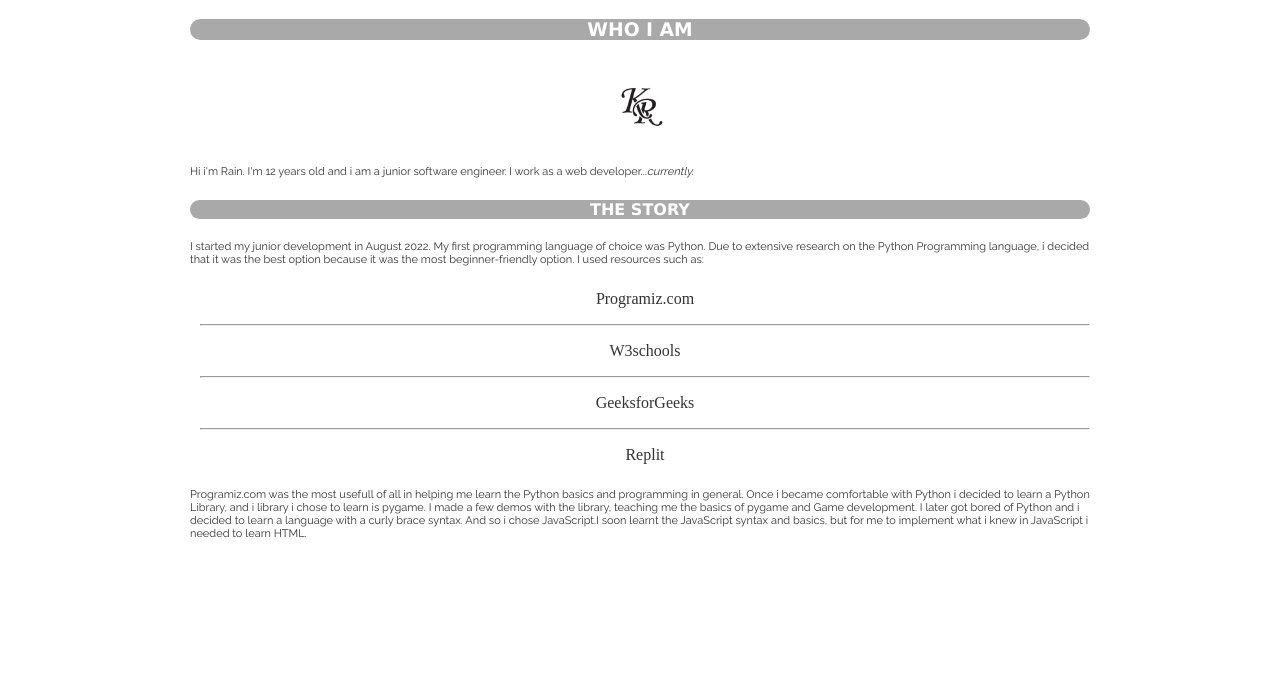
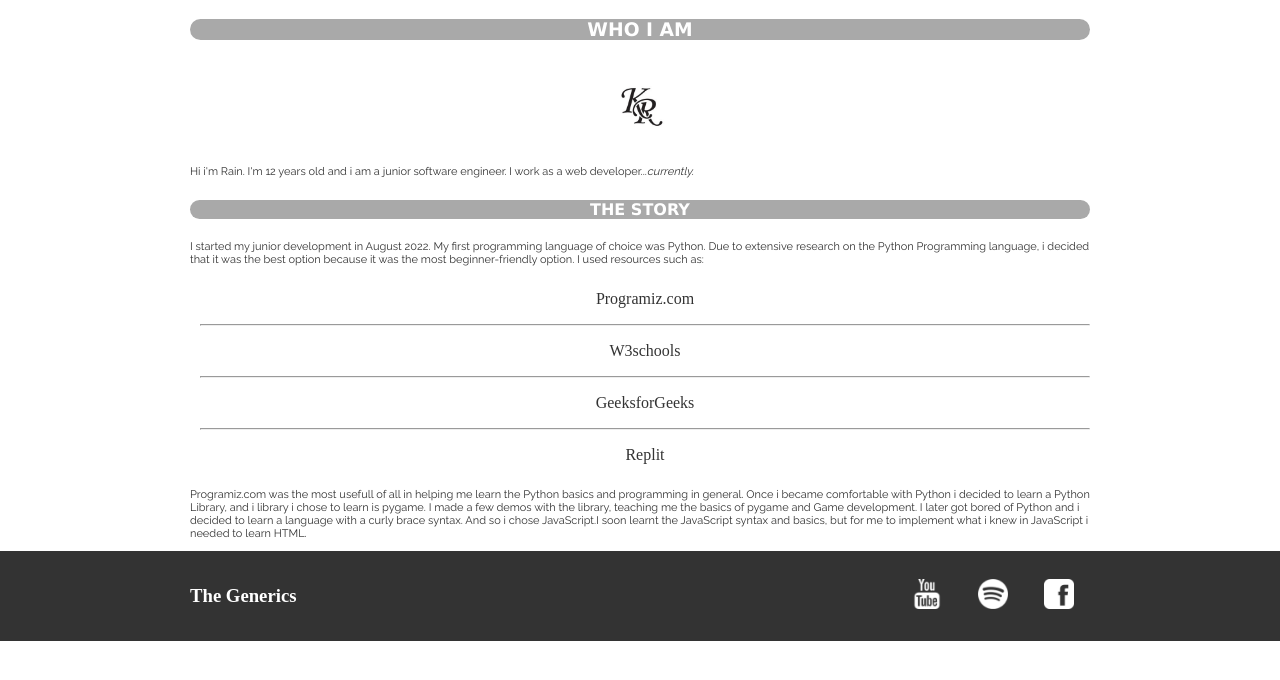
Before and after one commit to Rain-della/Faker_Web, a website: page index.html in a window 1280 px wide. Drawn offline with Linux system fonts and the light colour scheme.

Commit message:
Trying a footer bar

```diff
--- a/index.html
+++ b/index.html
@@ -68,6 +68,28 @@
         implement what i knew in JavaScript i needed to learn HTML.
       </p>
     </section>
+    <footer class="main-footer">
+      <div class="container main-footer-container">
+        <h3 class="band-name">The Generics</h3>
+        <ul class="nav footer-nav">
+          <li>
+            <a href="http://www.youtube.com" target="_blank">
+              <img src="images/Youtube Logo.png" alt="Youtube Logo" />
+            </a>
+          </li>
+          <li>
+            <a href="http://www.spotify.com" target="_blank">
+              <img src="images/Spotify Logo.png" alt="Spotify Logo" />
+            </a>
+          </li>
+          <li>
+            <a href="http://www.facebook.com" target="_blank">
+              <img src="images/Facebook Logo.png" alt="Facebook Logo" />
+            </a>
+          </li>
+        </ul>
+      </div>
+    </footer>
     <script src="script.js"></script>
   </body>
 </html>
--- a/style.css
+++ b/style.css
@@ -81,6 +81,56 @@ p {
   animation: header2-container 6s linear;
 }
 
+.container {
+  max-width: 900px;
+  margin: 0 auto;
+  padding: 0 1.5em;
+  height: auto;
+}
+
+.main-footer {
+  background-color: #333;
+  color: white;
+  padding: 0.25em 0;
+}
+
+.main-footer-container {
+  display: flex;
+  align-items: center;
+}
+
+.main-footer-container ul {
+  flex-grow: 1;
+  text-align: end;
+}
+
+.footer-nav li {
+  padding: 0 0.5em;
+}
+
+.footer-nav img {
+  width: 30px;
+  height: 30px;
+}
+
+.nav ul {
+  margin: 0;
+}
+.nav li {
+  display: inline;
+}
+.nav a {
+  display: inline-block;
+  padding: 0.5em;
+  color: white;
+  text-decoration: none;
+}
+
+.nav a:hover {
+  transform: scale(1.05);
+  background-color: rgba(165, 68, 68, 0.288);
+}
+
 @keyframes header2-container {
   0% {
     opacity: 0;
```
Also changed, not shown: images/Facebook Logo.png (added), images/Spotify Logo.png (added), images/YouTube Logo.png (added).
